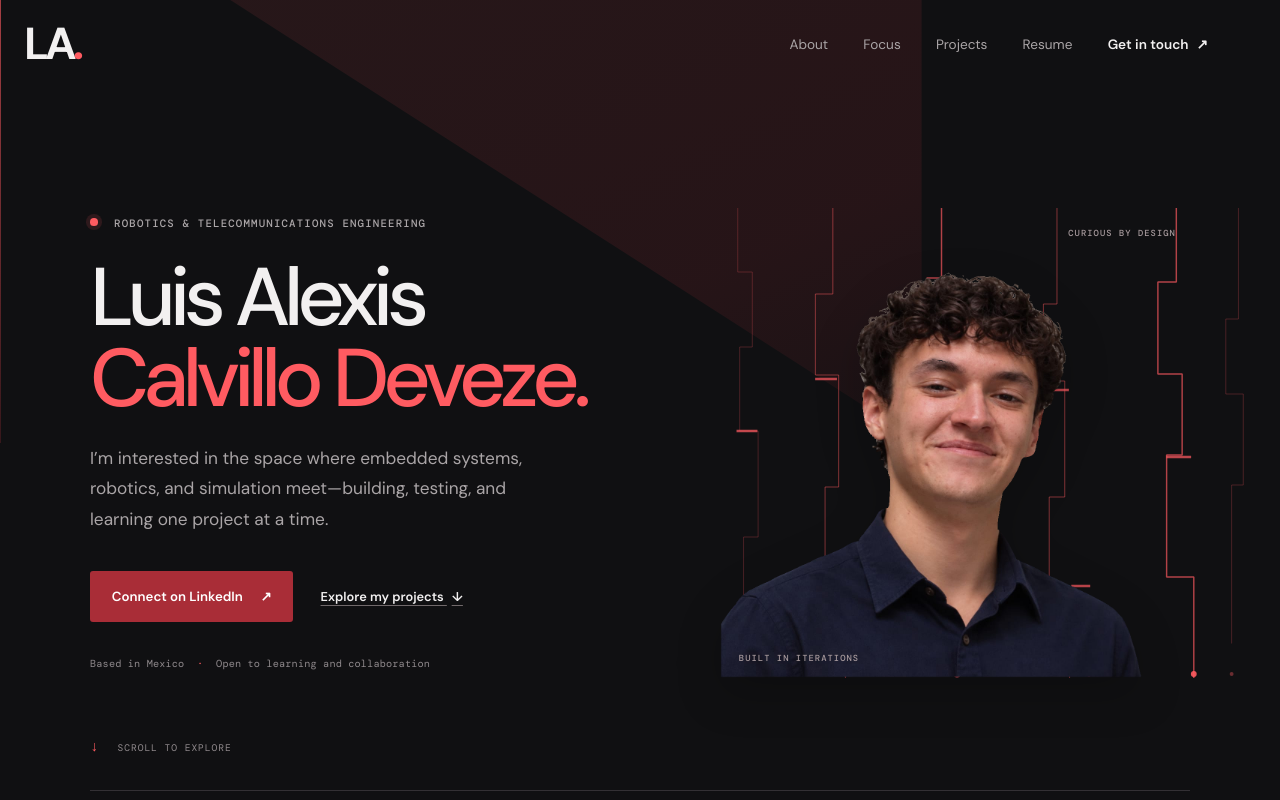
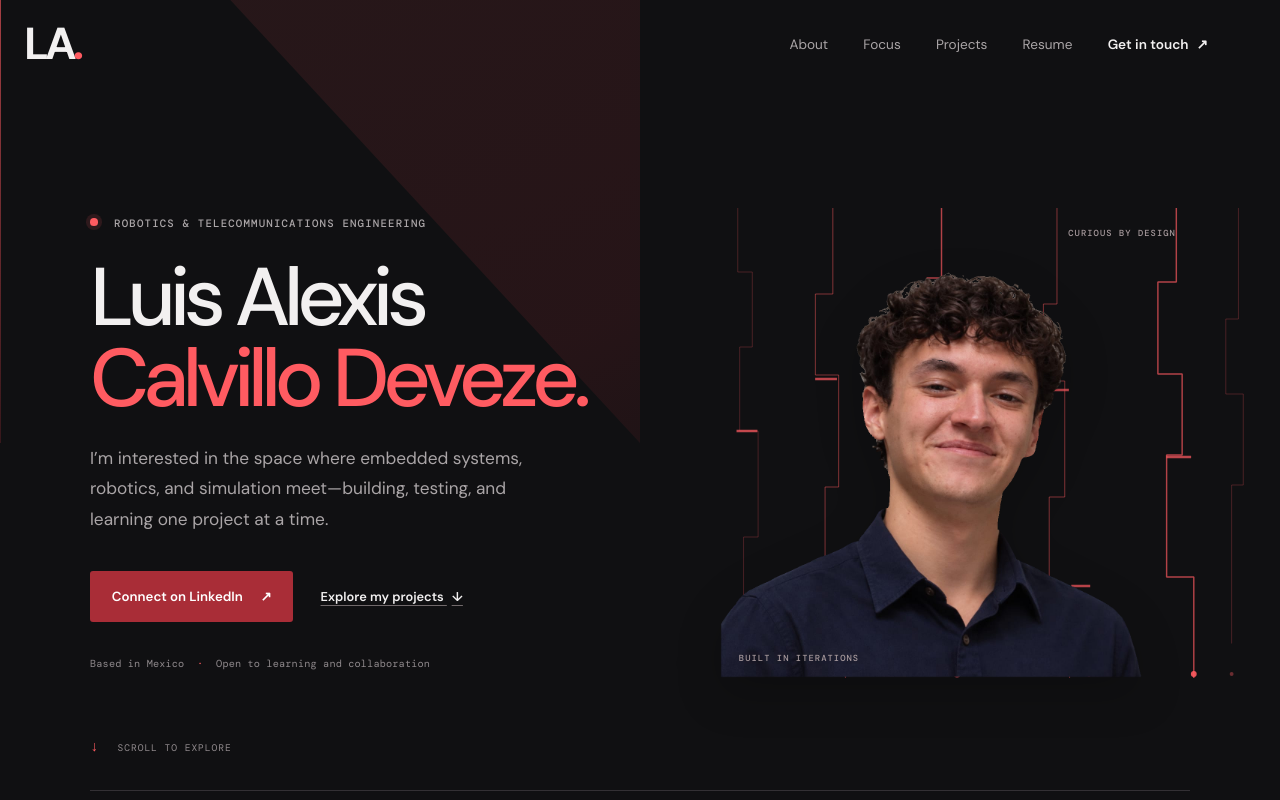
Before and after one commit to Alexis-c-d/alexis-portfolio, a plain HTML site: page index.html in a window 1280 px wide. Shown: the top 800 px of the page. Drawn offline with nearby package versions, Linux system fonts and the light colour scheme.

Commit message:
Center the hero ramp endpoint

```diff
--- a/styles.css
+++ b/styles.css
@@ -21,7 +21,7 @@ a:focus-visible, button:focus-visible { outline: 3px solid var(--accent); outlin
 .skip-link { position: absolute; z-index: 20; top: .75rem; left: .75rem; padding: .8rem 1rem; transform: translateY(-160%); background: var(--ink); color: var(--paper); }
 .skip-link:focus { transform: translateY(0); }
 .page-ramp { position: absolute; z-index: -1; top: 0; left: 0; width: 100%; height: 0; overflow: hidden; pointer-events: none; }
-.page-ramp::before { position: absolute; inset: 0; background: linear-gradient(155deg, #ff5b6118 4%, #a92d3725 58%, #30191c12 100%); clip-path: polygon(18% 0, 72% 0, 72% 100%); content: ""; }
+.page-ramp::before { position: absolute; inset: 0; background: linear-gradient(155deg, #ff5b6118 4%, #a92d3725 58%, #30191c12 100%); clip-path: polygon(18% 0, 50% 0, 50% 100%); content: ""; }
 .page-ramp::after { position: absolute; inset: 0 auto 0 0; width: 1px; background: linear-gradient(180deg, #ff5b61a0, #a92d3740); content: ""; }
 .site-header { position: relative; z-index: 5; height: 5.5rem; max-width: 1280px; margin: auto; padding: 0 4.5rem; display: flex; justify-content: space-between; align-items: center; }
 .wordmark { font-size: 1.65rem; font-weight: 700; letter-spacing: -.09em; text-decoration: none; }
```
